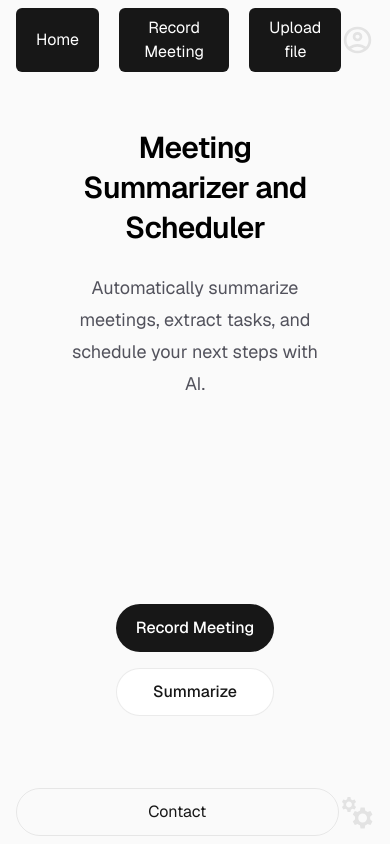
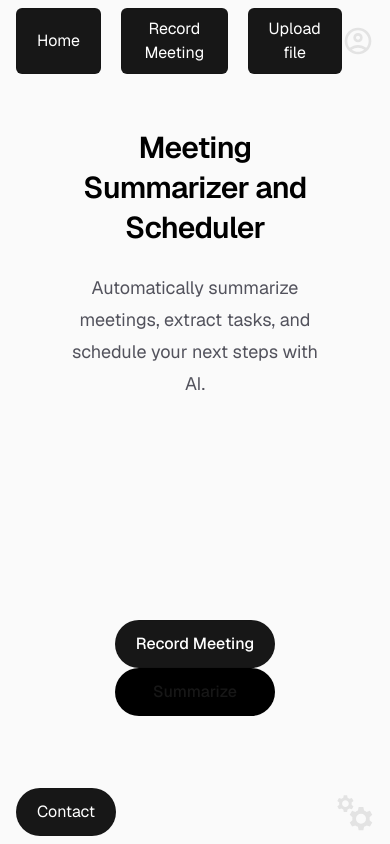
Before and after one commit to Esuyawkall/ai-meeting-summarizer, a Next.js app: page / in a window 390 px wide. Built offline with nearby package versions, Linux system fonts and the light colour scheme.

Commit message:
fourth commit --- polished front-end light and dark modes for buttons

```diff
--- a/app/page.tsx
+++ b/app/page.tsx
@@ -1,6 +1,5 @@
 'use client';
 
-import { Console, log } from "console";
 import Image from "next/image";
 
 import {useState} from 'react';
@@ -11,20 +10,20 @@ export default function Home() {
       const saved = localStorage.getItem('darkMode');
       if(saved === 'true') {
         document.documentElement.classList.add('dark');
-        return false;
-      }
-      document.documentElement.classList.add('dark');
-      return true;
-    }
-      return true;
+      return false}}
     });
 
     const toggleDarkMode = () => {
       const newValue = !isDark;
       setIsDark(newValue);
       localStorage.setItem('darkMode', String(newValue));
-      document.documentElement.classList.toggle('dark');
-     console.log("done")
+      if (newValue) {
+        document.documentElement.classList.add("dark");
+      }
+      else {
+        document.documentElement.classList.remove("dark");
+      }
+      console.log("done")
     }
 
     return(
@@ -32,16 +31,19 @@ export default function Home() {
       <main className=" min-h-screen w-50vw flex flex-col items-center justify-between mx-auto py-32 px-16 sm:items-start">
         <menu className="w-full fixed top-2 left-0 right-0 px-4 flex justify-between items-center md:px-20 md:top-5">
           <div className="flex space-x-5 left-0">
-            <button className="p-2 px-5 rounded-md bg-foreground text-background transition-colors hover:bg-[#383838] dark:hover:bg-[#ccc]">
+            <button className="p-2 px-5 rounded-md bg-foreground text-background transition-colors border border-black/8 hover:text-white  hover:bg-[#383838]
+            dark:border-white/8 dark:hover:text-black dark:hover:bg-[#ccc]">
               Home</button>
-            <button className="p-2 px-5 rounded-md bg-foreground text-background transition-colors hover:bg-[#383838] dark:hover:bg-[#ccc]">
+            <button className="p-2 px-5 rounded-md bg-foreground text-background transition-colors border border-black/8 hover:text-white  hover:bg-[#383838]
+            dark:border-white/8 dark:hover:text-black dark:hover:bg-[#ccc]">
               Record Meeting</button>
-            <button className="p-2 px-5 rounded-md bg-foreground text-background transition-colors hover:bg-[#383838] dark:hover:bg-[#ccc]">
+            <button className="p-2 px-5 rounded-md bg-foreground text-background transition-colors border border-black/8 hover:text-white  hover:bg-[#383838]
+            dark:border-white/8 dark:hover:text-black dark:hover:bg-[#ccc]">
               Upload file</button>
           </div>
           <button className="right-0">
             <Image
-              className="light:invert"
+              className="invert-with-dark"
               src="/profile.svg"
               alt="profile.js logo"
               width={40}
@@ -58,9 +60,9 @@ export default function Home() {
             Automatically summarize meetings, extract tasks, and schedule your next steps with AI.
           </p>
         </div>
-        <div className="flex flex-col gap-4 text-base font-medium sm:flex-row">
+        <div className="flex flex-col md:gap-20 text-base font-medium sm:flex-row sm:gap-5">
           <a
-            className="flex h-12 w-full items-center justify-center gap-2 rounded-full bg-foreground px-5 text-background transition-colors hover:bg-[#383838] dark:hover:bg-[#ccc] md:w-[180px]"
+            className="flex h-12 w-full items-center justify-center gap-2 rounded-full bg-foreground px-5 text-background border border-black/8 transition-colors hover:text-white hover:bg-[#383838] dark:border-white/8 dark:hover:bg-[#ccc] dark:hover:text-black md:w-[180px]"
             href="https://vercel.com/new?utm_source=create-next-app&utm_medium=appdir-template-tw&utm_campaign=create-next-app"
             target="_blank"
             rel="noopener noreferrer"
@@ -68,8 +70,8 @@ export default function Home() {
             Record Meeting
           </a>
           <a
-            className="flex h-12 w-full items-center justify-center rounded-full bg-white border border-solid border-black/8 px-5 transition-colors hover:border-transparent hover:bg-black/4
-             dark:border-white/[.145] dark:hover:bg-[#1a1a1a] md:w-[158px]"
+            className="flex h-12 w-full items-center justify-center rounded-full bg-black border border-solid border-black/8 px-5 transition-colors hover:bg-black/4 hover:text-black hover:border-black/8
+            dark:hover:bg-[#1a1a1a] md:w-[158px] dark:bg-white dark:hover:text-white"
             href="https://nextjs.org/docs?utm_source=create-next-app&utm_medium=appdir-template-tw&utm_campaign=create-next-app"
             target="_blank"
             rel="noopener noreferrer"
@@ -77,15 +79,17 @@ export default function Home() {
             Summarize
           </a>
         </div>
-        <footer className="w-full fixed bottom-2 left-0 right-0 px-4 flex justify-between items-center md:px-20 md:bottom-5"> <a href="https://github.com/esuyawkall" className="flex h-12 w-full items-center justify-center rounded-full border border-solid border-black/8 px-5 transition-colors hover:border-transparent hover:bg-black/4
-             dark:border-white/[.145] dark:hover:bg-[#1a1a1a] md:w-[158px]">Contact</a>
+        <footer className="w-full fixed bottom-2 left-0 right-0 px-4 flex justify-between items-center md:px-20 md:bottom-5">
+          <a href="https://github.com/esuyawkall" className="flex h-12 items-center justify-center rounded-full border border-solid bg-foreground text-background
+          border-black/8 px-5 transition-colors hover:text-white hover:bg-[#383838] dark:border-white/8 dark:hover:bg-[#ccc] dark:hover:text-black md:w-[158px]">
+            Contact</a>
              <button onClick={toggleDarkMode}>
               <Image
-                className="light:invert"
+                className="invert-with-dark"
                 src="/settings.svg"
                 alt="settings.js logo"
                 width={40}
-                height={10}
+                height={40}
                 priority
               />
               </button></footer>
--- a/app/styles/globals.css
+++ b/app/styles/globals.css
@@ -32,3 +32,10 @@ body {
 button:hover{
   cursor: pointer;
 }
+.invert-with-dark {
+  @apply invert-0;
+}
+
+html.dark .invert-with-dark {
+  @apply invert;
+}
```
